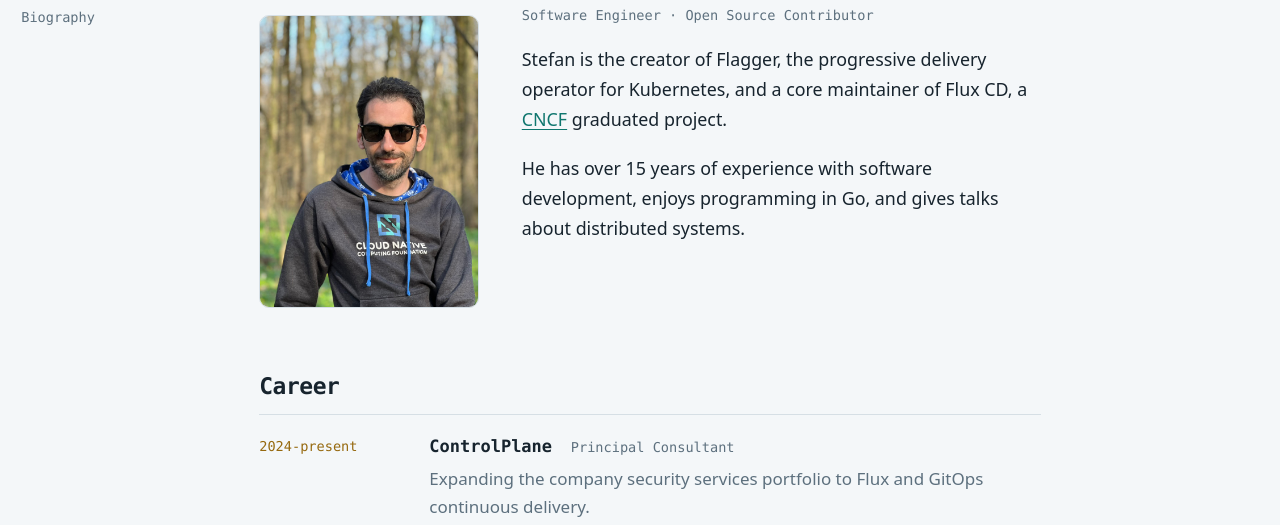
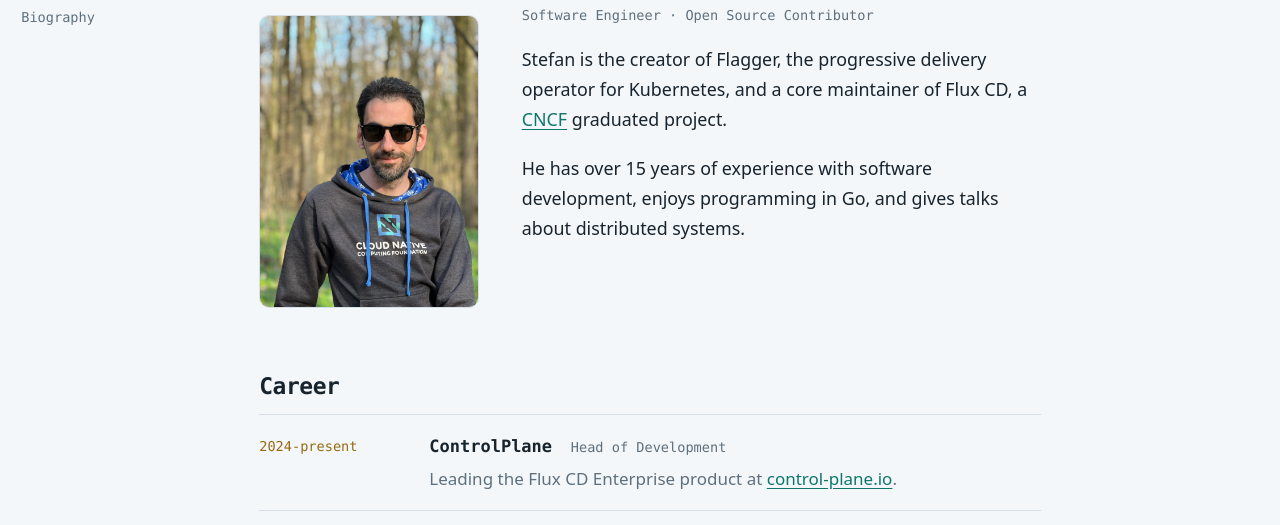
Before and after one commit to stefanprodan/stefanprodan, an Astro site in the folder site/: page /portfolio/biography in a window 1280 px wide. Shown: the part 199-724 px from the top of the page. Built offline with nearby package versions, Linux system fonts and the light colour scheme; Astro itself is replaced by a stand-in of ours.

Commit message:
Link ControlPlane enterprise page in bio career entry
Signed-off-by: Stefan Prodan <stefan.prodan@gmail.com>

```diff
--- a/site/src/pages/portfolio/biography.astro
+++ b/site/src/pages/portfolio/biography.astro
@@ -12,8 +12,8 @@ const career = [
   {
     period: '2024-present',
     org: 'ControlPlane',
-    role: 'Principal Consultant',
-    text: 'Expanding the company security services portfolio to Flux and GitOps continuous delivery.',
+    role: 'Head of Development',
+    text: 'Leading the Flux CD Enterprise product at <a href="https://control-plane.io/enterprise-for-flux-cd/">control-plane.io</a>.',
   },
   {
     period: '2017-2023',
@@ -65,7 +65,7 @@ const contact = [
             <p class="org">
               {org} <span class="meta">{role}</span>
             </p>
-            <p class="what">{text}</p>
+            <p class="what" set:html={text} />
           </div>
         </li>
       ))
@@ -147,6 +147,12 @@ const contact = [
     margin-top: 0.25rem !important;
   }
 
+  /* set:html content skips scoped styles; in-text links must be underlined */
+  .what :global(a) {
+    text-decoration: underline;
+    text-underline-offset: 3px;
+  }
+
   .contact {
     list-style: none;
     margin: 0;
```
